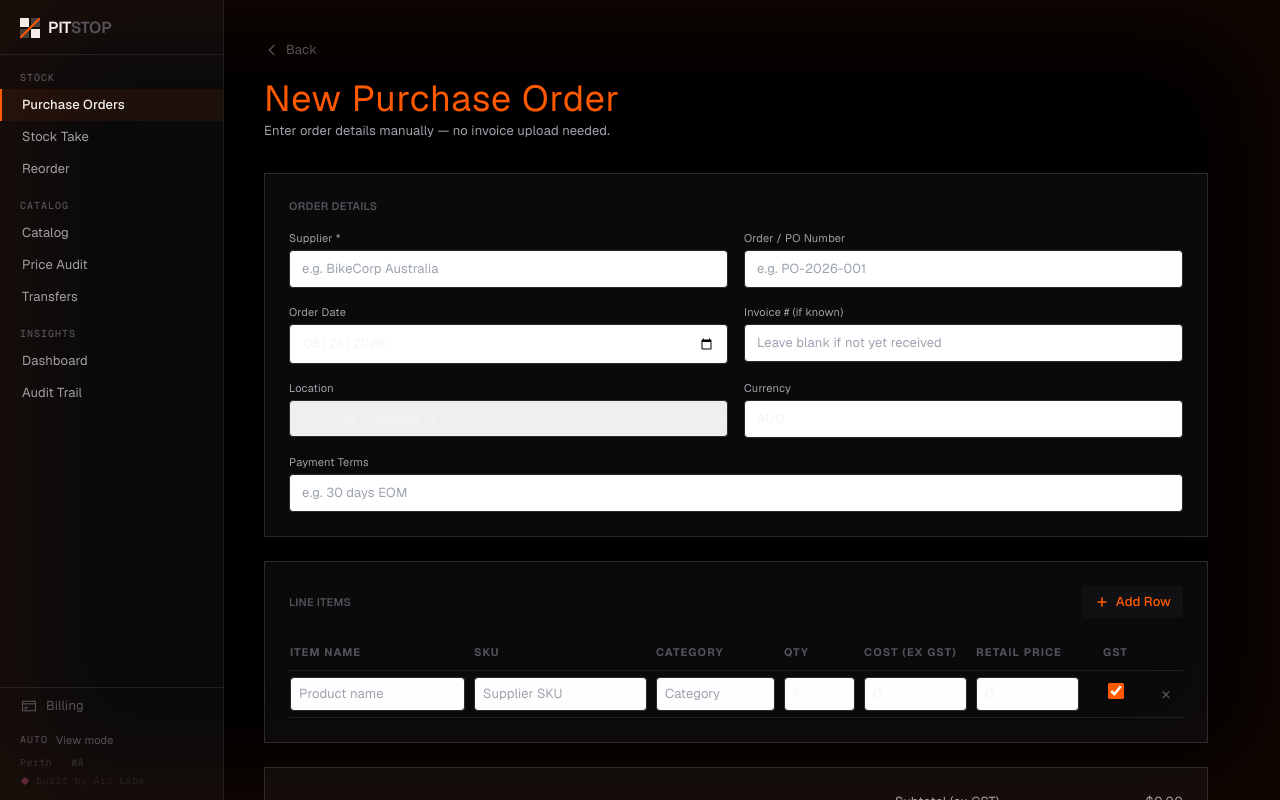
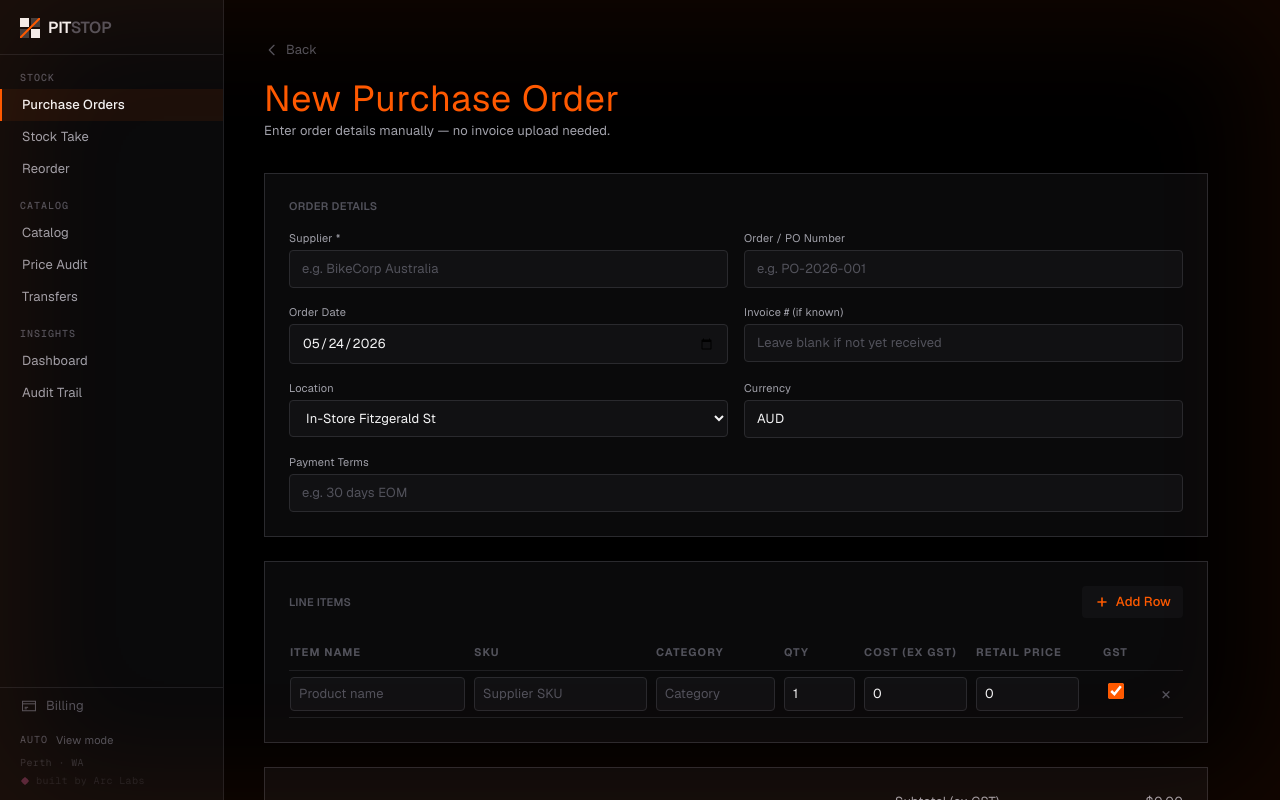
Before and after one commit to romainhtw/PitStop, a Next.js app: page /purchase-orders/new/manual in a window 1280 px wide. Shown: the top 800 px of the page. Built offline with nearby package versions, Linux system fonts and the light colour scheme.

Commit message:
fix: input text color — add bg-surface-2 text-text-primary to inputCls/cellCls
Inputs were showing light grey text on white background. Now dark bg
with primary text color and tertiary placeholder.

Co-Authored-By: Claude Sonnet 4.6 <noreply@anthropic.com>

```diff
--- a/app/purchase-orders/[id]/review/page.tsx
+++ b/app/purchase-orders/[id]/review/page.tsx
@@ -465,8 +465,8 @@ export default function ReviewPurchaseOrderPage() {
     }
   };
 
-  const inputCls = "w-full rounded border border-border-1 px-3 py-2 text-sm focus:outline-none focus:ring-2 focus:ring-accent/40 focus:border-accent";
-  const cellCls = "w-full rounded border border-border-1 px-2 py-1.5 text-sm focus:outline-none focus:ring-1 focus:ring-accent/40 focus:border-accent";
+  const inputCls = "w-full rounded border border-border-1 bg-surface-2 text-text-primary placeholder:text-text-tertiary px-3 py-2 text-sm focus:outline-none focus:ring-2 focus:ring-accent/40 focus:border-accent";
+  const cellCls = "w-full rounded border border-border-1 bg-surface-2 text-text-primary placeholder:text-text-tertiary px-2 py-1.5 text-sm focus:outline-none focus:ring-1 focus:ring-accent/40 focus:border-accent";
   const isBusy = submitting || syncing || previewing;
 
   if (!loaded) {
--- a/app/purchase-orders/new/manual/page.tsx
+++ b/app/purchase-orders/new/manual/page.tsx
@@ -22,8 +22,8 @@ export default function ManualPurchaseOrderPage() {
   const [submitting, setSubmitting] = useState(false);
   const [error, setError] = useState<string | null>(null);
 
-  const inputCls = "w-full rounded border border-border-1 px-3 py-2 text-sm focus:outline-none focus:ring-2 focus:ring-accent/40 focus:border-accent";
-  const cellCls = "w-full rounded border border-border-1 px-2 py-1.5 text-sm focus:outline-none focus:ring-1 focus:ring-accent/40 focus:border-accent";
+  const inputCls = "w-full rounded border border-border-1 bg-surface-2 text-text-primary placeholder:text-text-tertiary px-3 py-2 text-sm focus:outline-none focus:ring-2 focus:ring-accent/40 focus:border-accent";
+  const cellCls = "w-full rounded border border-border-1 bg-surface-2 text-text-primary placeholder:text-text-tertiary px-2 py-1.5 text-sm focus:outline-none focus:ring-1 focus:ring-accent/40 focus:border-accent";
 
   const updateItem = (idx: number, patch: Partial<LineItem>) =>
     setLineItems((prev) => prev.map((it, i) => (i === idx ? { ...it, ...patch } : it)));
```
